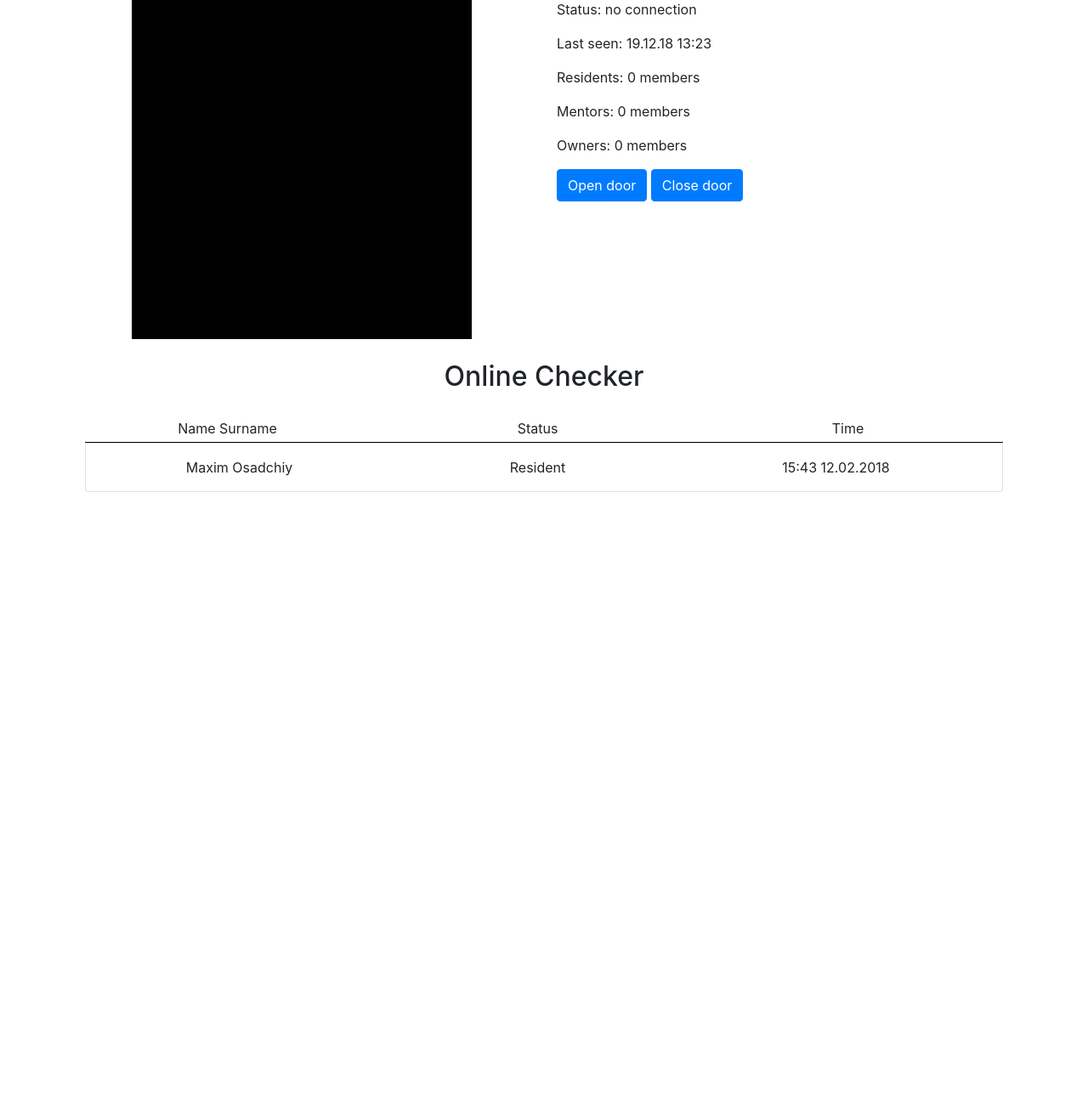
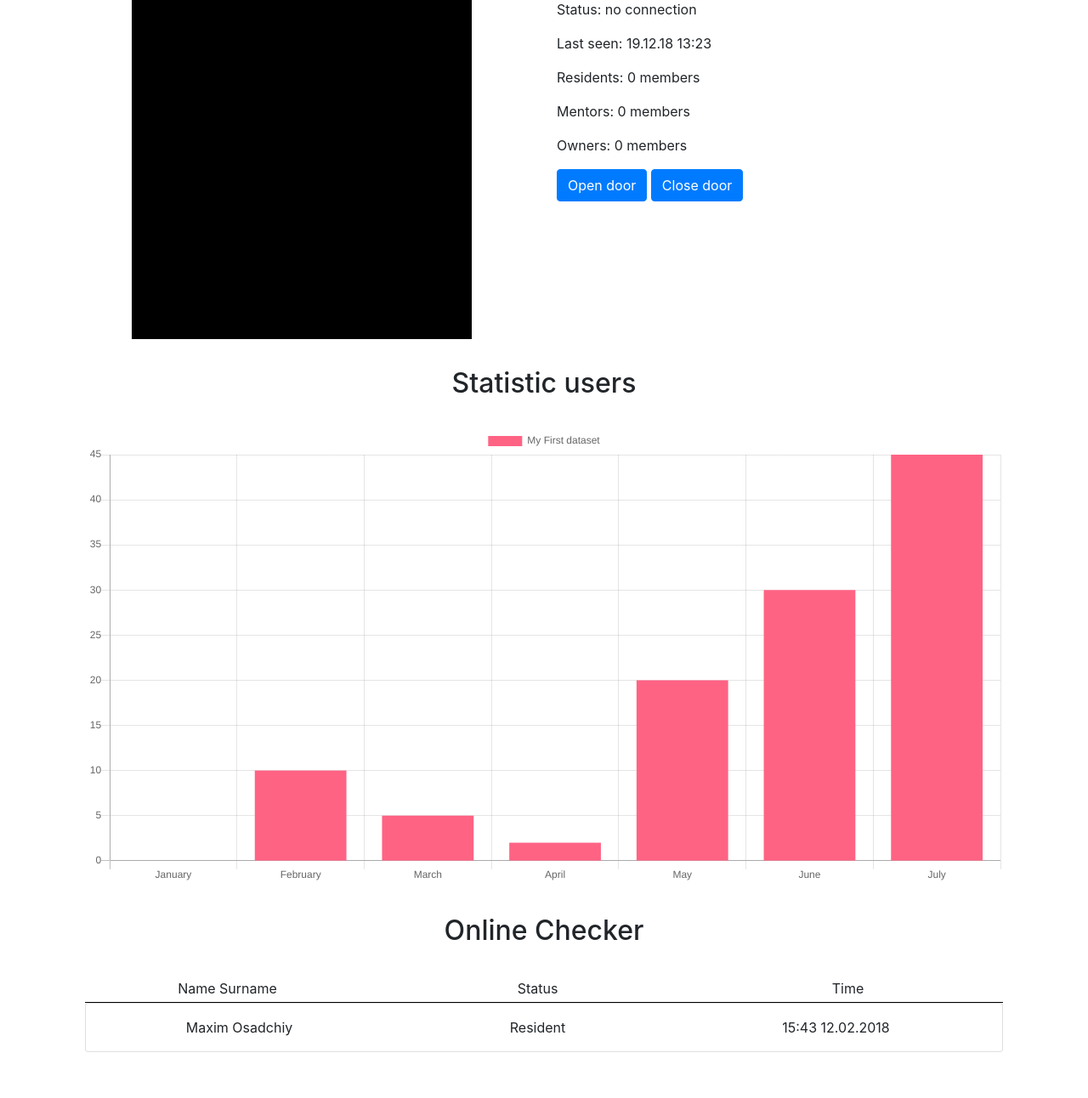
Before and after one commit to AtomSpaceTeam/face-recognition, a Django app: page / in a window 1280 px wide. Shown: the part 205-1497 px from the top of the page at 85% size. Before the commit the page ends 784 px from the top, so only its background shows below. Run offline with Django 3.2, Linux system fonts and the light colour scheme; the visitor is signed in with stand-in values (Sample User, id 1); some libraries are stand-ins or nearby versions.

Commit message:
update home page

```diff
--- a/App/login/templates/home/index.html
+++ b/App/login/templates/home/index.html
@@ -45,11 +45,21 @@
         <div class="container" style="padding: 2%;">
             <div class="row">
                 <div class="col-sm">
+                    <h2 style="text-align:center; padding: 1%; margin: 0;">Statistic users</h2>
                 </div>
+            </div>
+        </div>
+        <div class="container">
+            <div class="row">
+                <div class="col-sm">
+                    <canvas id="myChart"></canvas>
+                </div>
+            </div>
+        </div>
+        <div class="container" style="padding: 2%;">
+            <div class="row">
                 <div class="col-sm">
                     <h2 style="text-align:center; padding: 1%; margin: 0;">Online Checker</h2>
-                </div>
-                <div class="col-sm">
                 </div>
             </div>
         </div>
@@ -91,4 +101,26 @@
             </div>
         </div>
     </div>
+
+<script>
+    var ctx = document.getElementById('myChart').getContext('2d');
+    var chart = new Chart(ctx, {
+        // The type of chart we want to create
+        type: 'bar',
+
+        // The data for our dataset
+        data: {
+            labels: ["January", "February", "March", "April", "May", "June", "July"],
+            datasets: [{
+                label: "My First dataset",
+                backgroundColor: 'rgb(255, 99, 132)',
+                borderColor: 'rgb(255, 99, 132)',
+                data: [0, 10, 5, 2, 20, 30, 45],
+            }]
+        },
+
+        // Configuration options go here
+        options: {}
+    });
+</script>
 {% endblock %}
--- a/App/login/templates/profile/index.html
+++ b/App/login/templates/profile/index.html
@@ -68,7 +68,7 @@
     var ctx = document.getElementById('myChart').getContext('2d');
     var chart = new Chart(ctx, {
         // The type of chart we want to create
-        type: 'bar',
+        type: 'line',
 
         // The data for our dataset
         data: {
```
